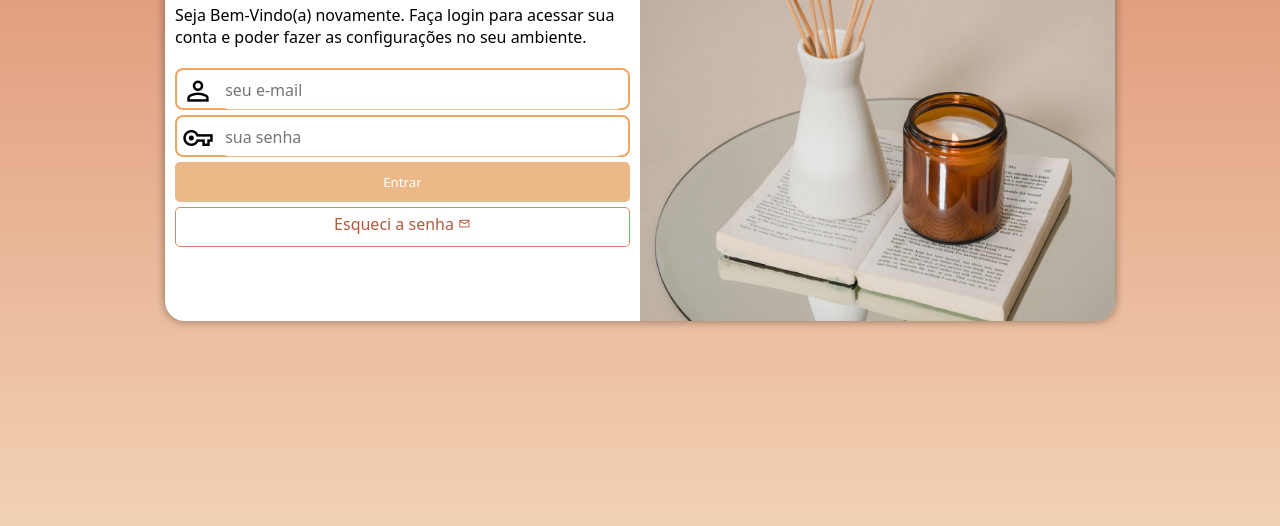
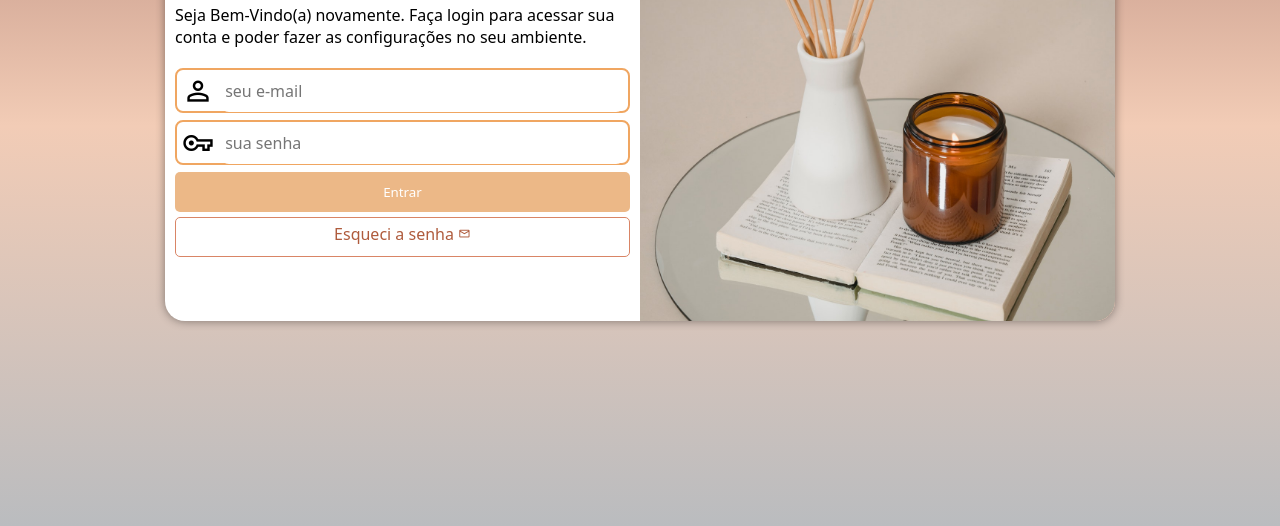
Before and after one commit to LuizMizord/Projeto-login-aesthetics, a plain HTML site: page index.html in a window 1280 px wide. Shown: the part 274-800 px from the top of the page. Drawn offline with nearby package versions, Linux system fonts and the light colour scheme.

Commit message:
atualizações

```diff
--- a/estilos/media-query.css
+++ b/estilos/media-query.css
@@ -38,7 +38,7 @@ Grandes telas: acima de 1200px
 
 @media screen and (min-width: 992px) {
     body {
-        background-image: linear-gradient(to top, #F2D1B3, #D98566); /* DEKSTOP */
+        background-image: linear-gradient(to top,  #BABCBF, #F2CCB6, #A67468);; /* DEKSTOP */
     }
 
 
--- a/estilos/style.css
+++ b/estilos/style.css
@@ -72,9 +72,9 @@ form > div.campo {
     border: 2px solid #f0a661;
     width: 100%;
     display: block;
-    height: 42px;
+    height: 45px;
     border-radius: 8px;
-    margin: 5px 0px;
+    margin: 7px 0px;
 }
 
 div.campo > label {
@@ -97,7 +97,7 @@ div.campo > input {
     border: 0px;
     border-radius: 8px;
     padding: 4px;
-    transform: translateY(-10.7px);
+    transform: translateY(-10px);
 }
 
 div.campo > input:focus-within {
```
